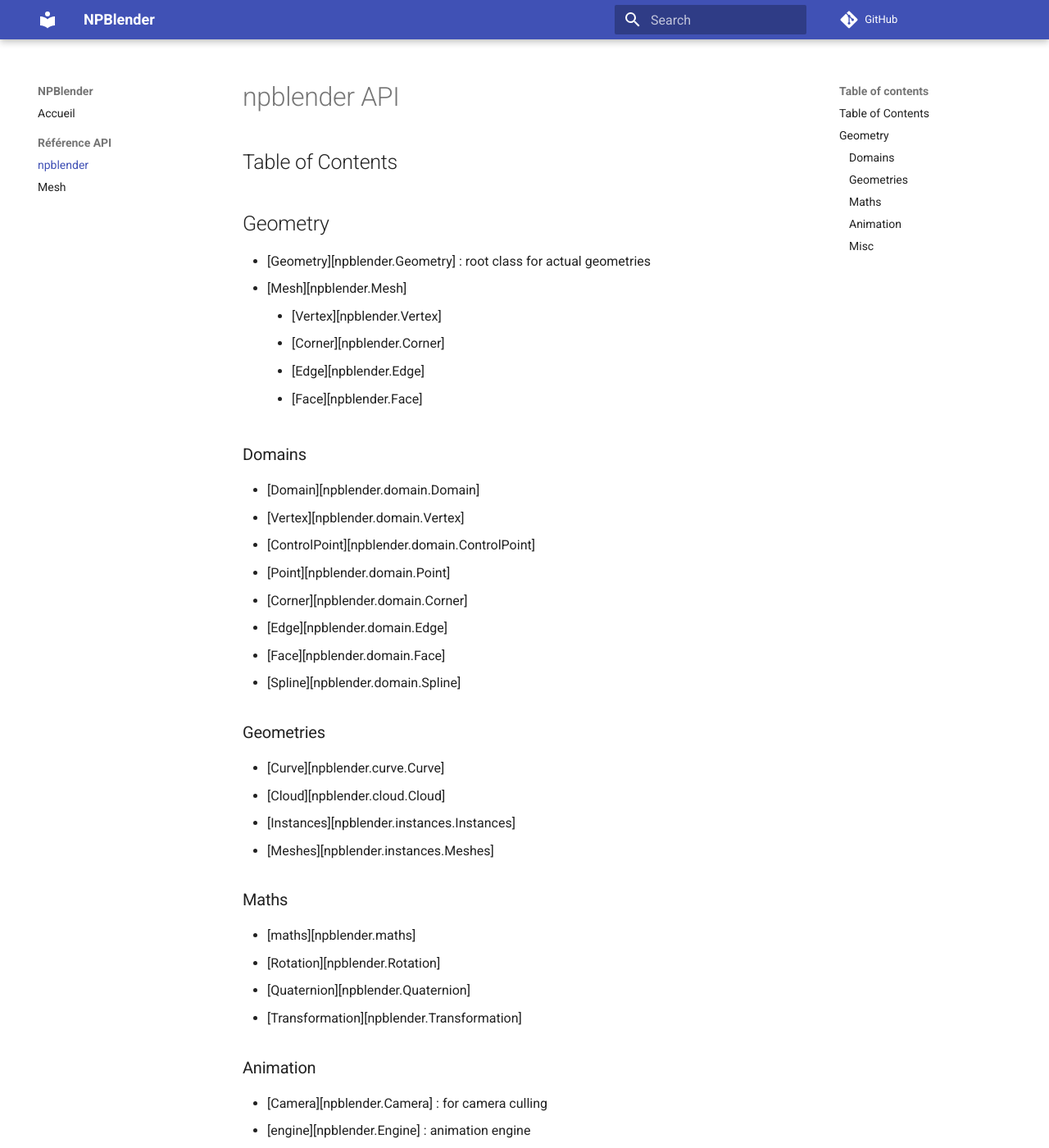
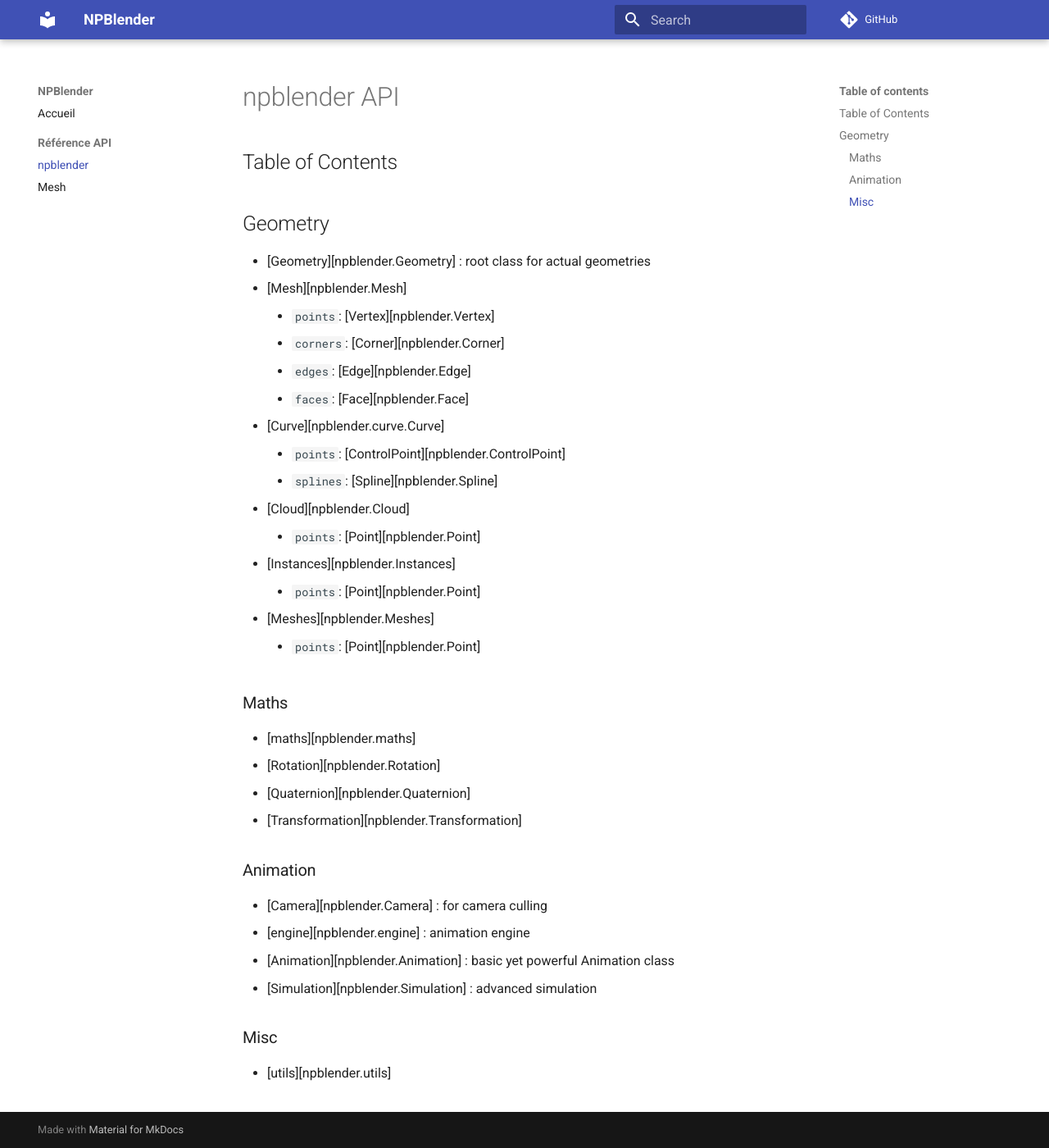
Before and after one commit to al1brn/npblender, an MkDocs documentation site: the page built from docs/api/index.md, in a window 1280 px wide and 1400 px high. Shown: the whole window at 82% size. Built offline with MkDocs 1.6.1 and Material for MkDocs 9.7.7, drawn with Linux system fonts in a browser that asks for light colours; comment, search, counter and statistics services are not loaded.

Commit message:
Update index.md

```diff
--- a/docs/api/index.md
+++ b/docs/api/index.md
@@ -5,26 +5,19 @@
 ## Geometry
 - [Geometry][npblender.Geometry] : root class for actual geometries
 - [Mesh][npblender.Mesh]
-    - [Vertex][npblender.Vertex]
-    - [Corner][npblender.Corner]
-    - [Edge][npblender.Edge]
-    - [Face][npblender.Face]
-
-### Domains
-- [Domain][npblender.domain.Domain]
-- [Vertex][npblender.domain.Vertex]
-- [ControlPoint][npblender.domain.ControlPoint]
-- [Point][npblender.domain.Point]
-- [Corner][npblender.domain.Corner]
-- [Edge][npblender.domain.Edge]
-- [Face][npblender.domain.Face]
-- [Spline][npblender.domain.Spline]
-
-### Geometries
+    - `points`: [Vertex][npblender.Vertex]
+    - `corners`: [Corner][npblender.Corner]
+    - `edges`: [Edge][npblender.Edge]
+    - `faces`: [Face][npblender.Face]
 - [Curve][npblender.curve.Curve]
-- [Cloud][npblender.cloud.Cloud]
-- [Instances][npblender.instances.Instances]
-- [Meshes][npblender.instances.Meshes]
+    - `points`: [ControlPoint][npblender.ControlPoint]
+    - `splines`: [Spline][npblender.Spline]
+- [Cloud][npblender.Cloud]
+    - `points`: [Point][npblender.Point]
+- [Instances][npblender.Instances]
+    - `points`: [Point][npblender.Point]
+- [Meshes][npblender.Meshes]
+    - `points`: [Point][npblender.Point]
 
 ### Maths
 - [maths][npblender.maths]
@@ -34,7 +27,7 @@
 
 ### Animation
 - [Camera][npblender.Camera] : for camera culling
-- [engine][npblender.Engine] : animation engine
+- [engine][npblender.engine] : animation engine
 - [Animation][npblender.Animation] : basic yet powerful Animation class
 - [Simulation][npblender.Simulation] : advanced simulation
 
```
